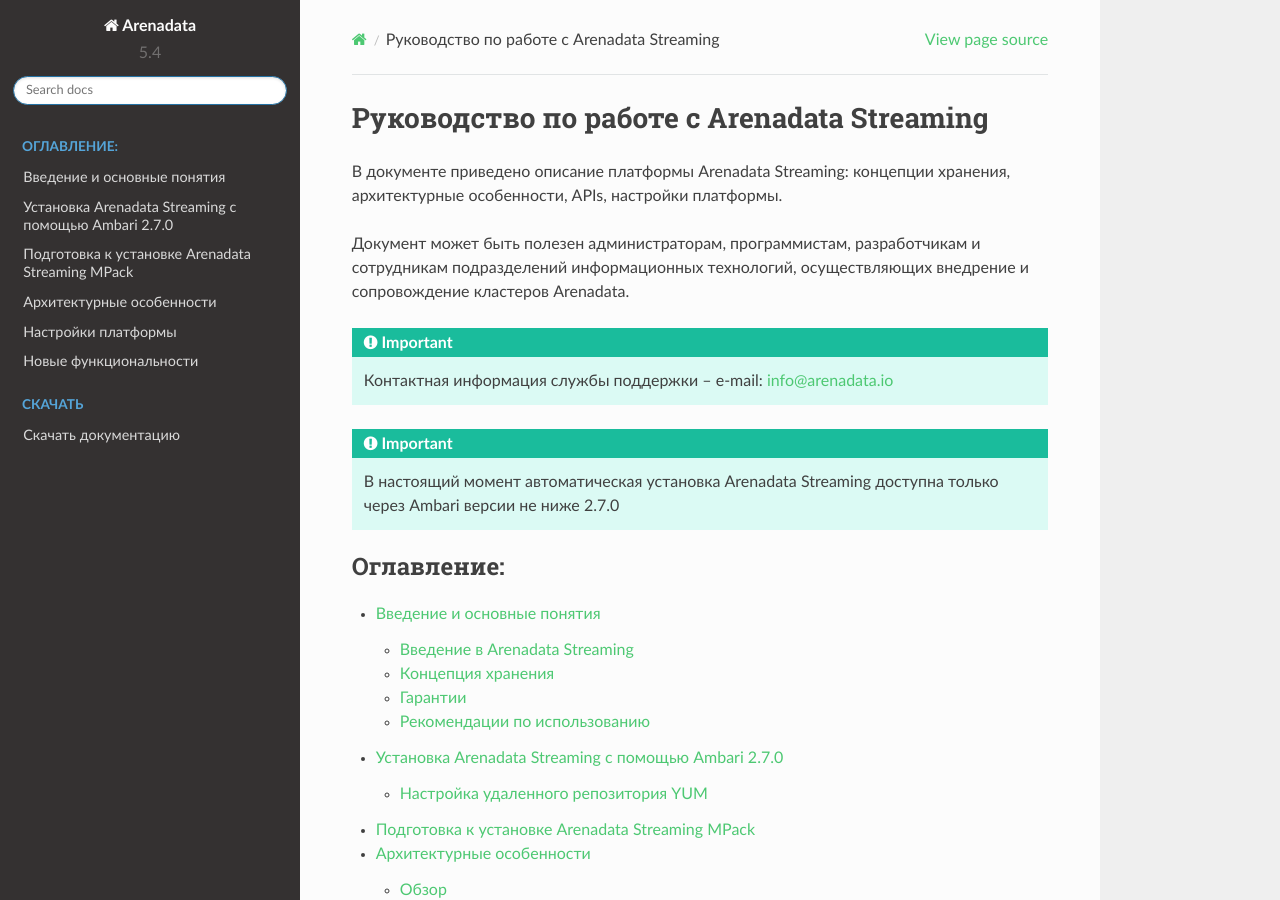
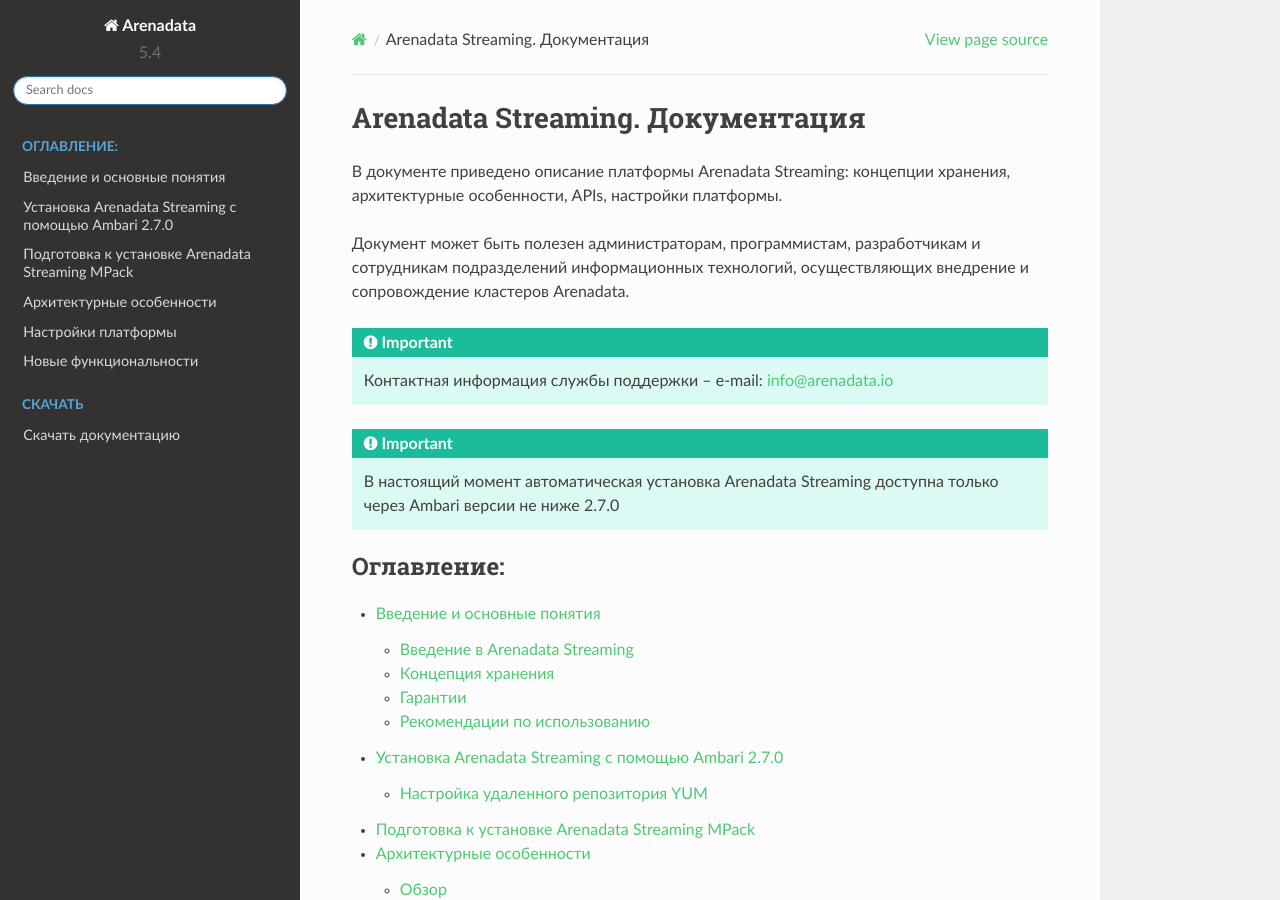
Before and after one commit to arenadata/docs_ads, a Sphinx documentation site: the page built from source/index.rst, in a window 1280 px wide and 900 px high. Built offline with Sphinx 7.4.7 and the Read the Docs theme 2.0.0, drawn with Linux system fonts in a browser that asks for light colours; pages that are not in the unit, such as notebooks, are missing from menus.

Commit message:
Update index.rst

```diff
--- a/source/index.rst
+++ b/source/index.rst
@@ -1,5 +1,6 @@
-Руководство по работе с Arenadata Streaming
-===============================================
+Arenadata Streaming. Документация
+====================================
+
 
 В документе приведено описание платформы Arenadata Streaming: концепции хранения, архитектурные особенности, APIs, настройки платформы.
 
```
